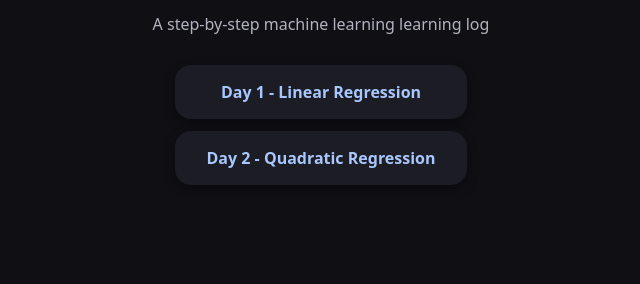
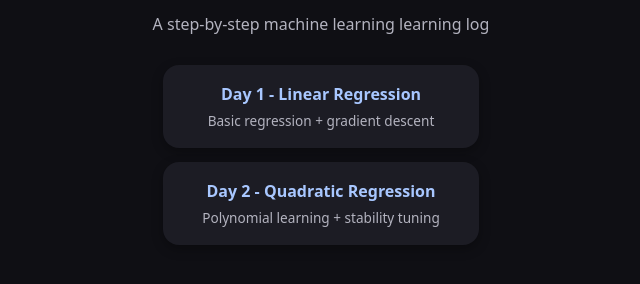
Before and after one commit to amoghsbaviskar-bit/ML101, a plain HTML site: page index.html in a window 1280 px wide. Shown: the part 144-428 px from the top of the page, without its empty margins (319-959 px from the left). Drawn offline with Linux system fonts and the light colour scheme.

Commit message:
tweaked and made navigation proper

```diff
--- a/index.html
+++ b/index.html
@@ -37,15 +37,15 @@
     .container {
       display: flex;
       flex-direction: column;
-      gap: 12px;
+      gap: 14px;
       align-items: center;
       margin-top: 20px;
     }
 
     .card {
-      width: 260px;
+      width: 280px;
       background: var(--surface);
-      padding: 16px;
+      padding: 18px;
       border-radius: var(--radius);
       transition: 0.2s ease;
       box-shadow: 0 4px 12px rgba(0,0,0,0.3);
@@ -60,12 +60,19 @@
       text-decoration: none;
       color: var(--primary);
       font-weight: 600;
+      display: block;
     }
 
     .tagline {
       font-size: 0.9rem;
       color: var(--muted);
       margin-top: -10px;
+    }
+
+    .hint {
+      font-size: 0.85rem;
+      color: var(--muted);
+      margin-top: 6px;
     }
   </style>
 </head>
@@ -80,11 +87,13 @@
   <div class="container">
 
     <div class="card">
-      <a href="https://github.com/amoghsbaviskar-bit/ML101/tree/main/day01">Day 1 - Linear Regression</a>
+      <a href="day01/">Day 1 - Linear Regression</a>
+      <div class="hint">Basic regression + gradient descent</div>
     </div>
 
     <div class="card">
-      <a href="https://github.com/amoghsbaviskar-bit/ML101/tree/main/day02">Day 2 - Quadratic Regression</a>
+      <a href="day02/">Day 2 - Quadratic Regression</a>
+      <div class="hint">Polynomial learning + stability tuning</div>
     </div>
 
   </div>
```
